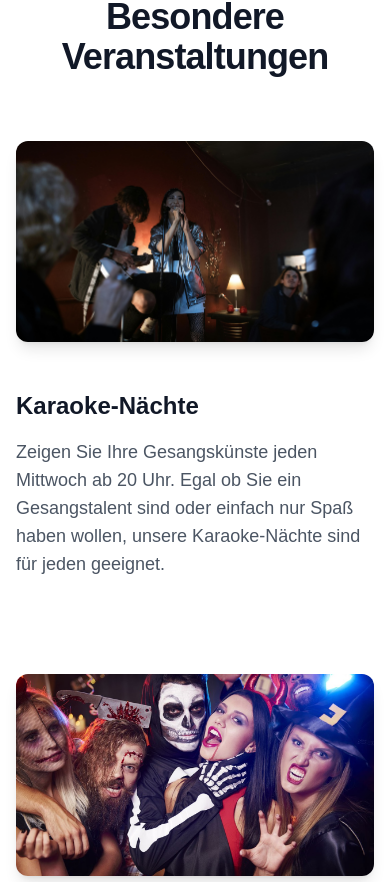
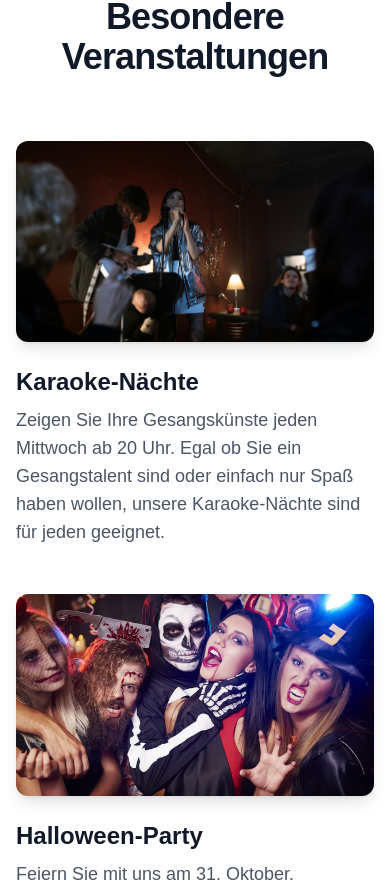
Before and after one commit to nonext-at/fraenkis-pub, a Next.js app: page / in a window 390 px wide. Shown: the part 3927-4809 px from the top of the page. Built offline with nearby package versions, Linux system fonts and the light colour scheme.

Commit message:
🛠️refactor(layout) adjust spacing for responsiveness in events section

```diff
--- a/components/FrankisPub.tsx
+++ b/components/FrankisPub.tsx
@@ -123,8 +123,8 @@ export default function FrankisPub() {
       {/* Special Events Section */}
       <section className="py-24 bg-white">
         <div className="container mx-auto px-4 sm:px-6 lg:px-8">
-          <h2 className="text-4xl font-bold text-center mb-16 tracking-tight">Besondere Veranstaltungen</h2>
-          <div className="space-y-24">
+          <h2 className="text-4xl font-bold text-center sm:mb-8 mb-16 tracking-tight">Besondere Veranstaltungen</h2>
+          <div className="space-y-12 sm:space-y-24">
             {[
               {
                 name: "Karaoke-Nächte",
@@ -138,7 +138,7 @@ export default function FrankisPub() {
               },
 
             ].map((event, index) => (
-              <div key={index} className={`flex flex-col lg:flex-row ${index % 2 === 0 ? '' : 'lg:flex-row-reverse'} items-center gap-12`}>
+              <div key={index} className={`flex flex-col lg:flex-row ${index % 2 === 0 ? '' : 'lg:flex-row-reverse'} items-center gap-6 sm:gap-12`}>
                 <div className="w-full lg:w-1/2">
                   <div className="relative aspect-video rounded-xl overflow-hidden shadow-lg">
                     <Image
@@ -149,7 +149,7 @@ export default function FrankisPub() {
                     />
                   </div>
                 </div>
-                <div className="w-full lg:w-1/2 space-y-4">
+                <div className="w-full lg:w-1/2 space-y-2 sm:space-y-4">
                   <h3 className="text-2xl font-bold">{event.name}</h3>
                   <p className="text-gray-600 text-lg">{event.description}</p>
                 </div>
```
